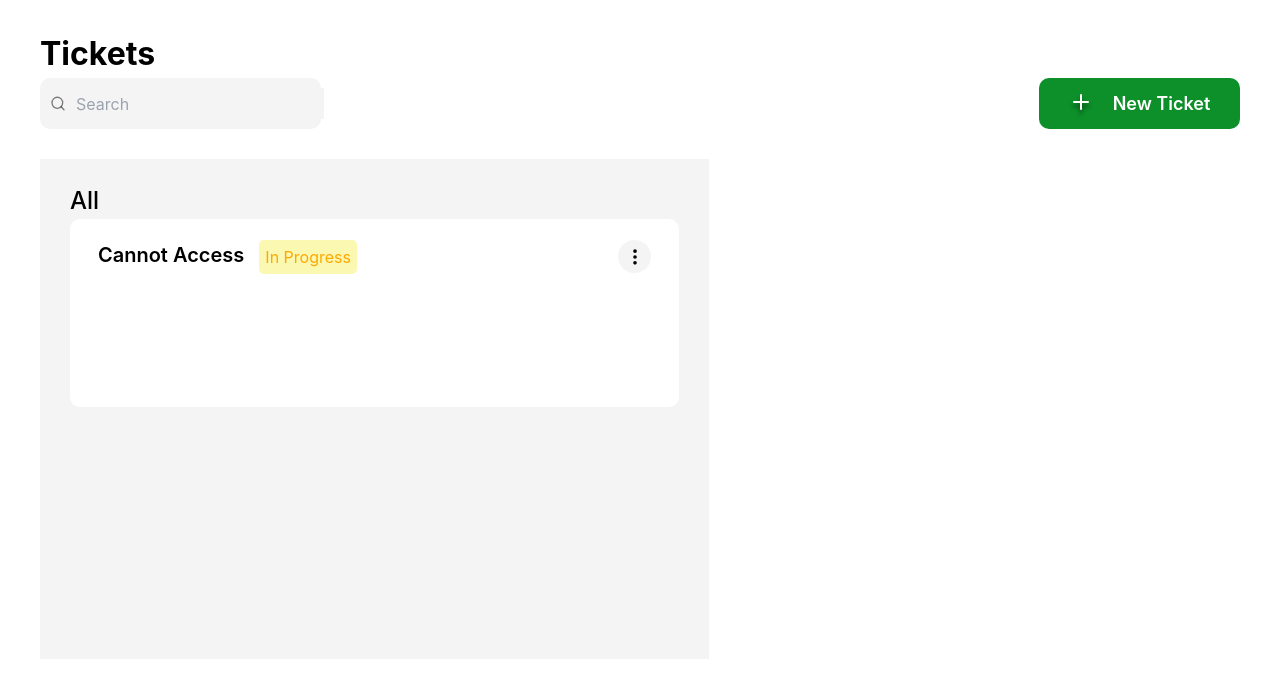
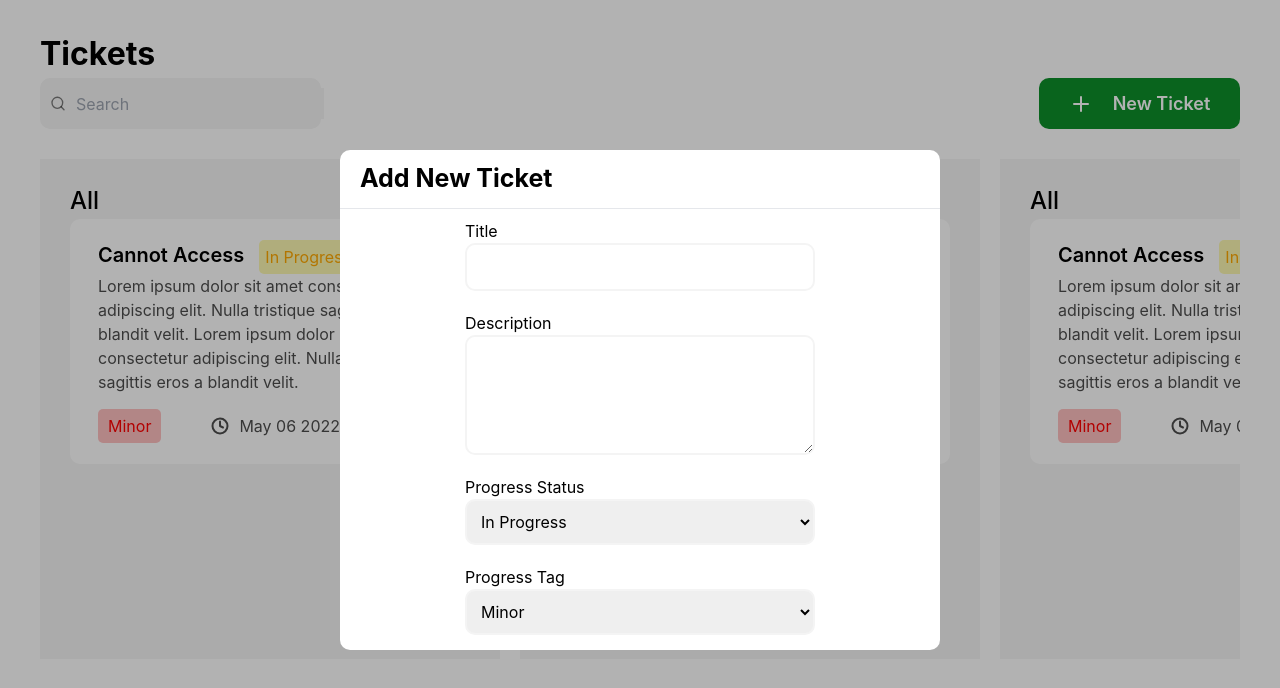
Before and after one commit to 0tuedon/enter-scale-task, a React (Create React App) app: page / in a window 1280 px wide. Shown: the top 688 px of the page. Built offline with nearby package versions, Linux system fonts and the light colour scheme.

Commit message:
Chore:Created the modal to add new tickets

```diff
--- a/src/components/Button.js
+++ b/src/components/Button.js
@@ -1,9 +1,17 @@
 import React from 'react'
 import PropTypes from 'prop-types'
-const Button = ({children,width,styles}) => {
+const Button = ({children,width,styles,click}) => {
   return (
     <button className={`bg-enterGreen
-    ${width?width:'w-[201px]'} ${styles}
+    ${width?width:'w-[201px]'}
+    flex items-center
+            text-[18px] font-semibold
+            text-white
+            px-[10px]
+            justify-center
+            gap-x-[20px]
+            h-[51px] rounded-[10px]
+    ${styles}
   `}>
         {children}
     </button>
@@ -13,6 +21,7 @@ const Button = ({children,width,styles}) => {
 Button.propTypes = {
     children:PropTypes.node.isRequired,
     width:PropTypes.string,
-    styles:PropTypes.string
+    styles:PropTypes.string,
+    click:PropTypes.func
 }
 export default Button
--- /dev/null
+++ b/src/components/NewModal.js
@@ -0,0 +1,38 @@
+import React from 'react'
+import  ReactDOM  from 'react-dom'
+import ProgressForm from './ProgressForm'
+const NewModal = () => {
+  return (
+    // Modal
+    <div className='
+    absolute w-[100%]
+    bg-backdrop
+    z-10
+    h-[100vh]
+    top-0
+    flex justify-center items-center
+    '>
+        {/* The Add New Ticket Form */}
+        <div
+        className='w-[600px] h-[500px]
+        bg-white rounded-[10px]
+        overflow-y-scroll
+        '
+        >
+            {/* New Ticket text */}
+            <div className='px-[20px] border-b  py-[10px]'>
+            <h4 className='text-[25px] font-bold'>Add New Ticket </h4>
+            </div>
+        {/* Form Component */}
+        <ProgressForm/>
+
+        </div>
+
+    </div>
+  )
+}
+
+
+export const Modal = ()=>{
+    return ReactDOM.createPortal(<NewModal/>,document.body)
+}
--- a/src/components/NewTicketLine.js
+++ b/src/components/NewTicketLine.js
@@ -2,6 +2,7 @@ import React from 'react'
 import Button from './Button'
 import Search from './Search'
 import Add from '../assets/svgs/plus.svg'
+import { Modal } from './NewModal'
 
 const NewTicketLine = () => {
   return (
@@ -17,20 +18,17 @@ const NewTicketLine = () => {
         {/* New Ticket Button */}
         <div>
             <Button
+            click={()=>{}}
             styles={`
-            flex items-center
-            text-[18px] font-semibold
-            text-white
-            px-[10px]
-            justify-center
-            gap-x-[20px]
-            h-[51px] rounded-[10px]
+
             `}
             >
              <img src={Add}  alt={"Plus Icon"}   />
              New Ticket
                 </Button>
         </div>
+
+        <Modal/>
     </div>
   )
 }
--- /dev/null
+++ b/src/components/ProgressBody.js
@@ -0,0 +1,14 @@
+import React from 'react'
+
+const ProgressBody = () => {
+  return (
+    <div className='text-[rgba(0,0,0,0.7)]'>
+        <p>
+        Lorem ipsum dolor sit amet consectetur adipiscing elit. Nulla tristique sagittis eros a blandit velit.
+        Lorem ipsum dolor sit amet consectetur adipiscing elit. Nulla tristique sagittis eros a blandit velit.
+        </p>
+    </div>
+  )
+}
+
+export default ProgressBody
--- a/src/components/ProgressCard.js
+++ b/src/components/ProgressCard.js
@@ -1,39 +1,24 @@
-import React from 'react'
-import MoreOptions from '../assets/svgs/more-vertical.svg'
+import ProgressBody from './ProgressBody'
+import ProgressFooter from './ProgressFooter'
+import ProgressHeader from './ProgressHeader'
+
 const ProgressCard = () => {
   return (
-    <div className='min-w-[600px]
+    <div className='
+    min-w-[400px]
+    w-[350px]
     flex flex-col
-    h-[188px]
     rounded-[10px]
     px-[28px]
     py-[21px]
     bg-white'>
-        <div className='flex justify-between'>
-        {/* Card header including title and status */}
-        <div className='flex gap-x-[15px]'>
-            <h4 className='text-[20px]
-            font-semibold
-            '>Cannot Access</h4>
-            {/* progress status */}
-            <div className={`
-            bg-[#FBF8B2]
-            px-[6px]
-            py-[5px]
-            rounded-[5px]
-            `}>
-                <p className={`text-[#FFA800]`}>In Progress</p>
-            </div>
-        </div>
-        {/* More Options Point */}
-        <div className='bg-gray1
-        flex
-         justify-center items-center w-[33px] h-[33px] rounded-[50%]'>
-            {/* More Options Svg */}
-            <img src={MoreOptions} alt={"More Options"} />
-        </div>
-        </div>
+       {/* Progress Header Component */}
+       <ProgressHeader/>
+       {/* Progress body */}
+       <ProgressBody/>
 
+       {/* Footer of progress  */}
+       <ProgressFooter/>
     </div>
   )
 }
--- /dev/null
+++ b/src/components/ProgressFooter.js
@@ -0,0 +1,21 @@
+import React from 'react'
+import Clock from '../assets/svgs/clock.svg'
+const ProgressFooter = () => {
+  return (
+    <div className='flex mt-[15px] gap-x-[50px]'>
+        {/* Tag if Urgent or Minor or average */}
+        <div className='bg-[#FFC0C0] px-[10px]
+        py-[5px] rounded-[5px]'>
+            <p className='text-[#FF0000]'>Minor</p>
+        </div>
+        {/* Date  */}
+        <div className='flex items-center gap-x-[10px]'>
+            <img src={Clock} alt={"Clock"}/>
+            {/* Date time  */}
+            <p className='text-grayOpacity'>May 06 2022</p>
+        </div>
+    </div>
+  )
+}
+
+export default ProgressFooter
--- /dev/null
+++ b/src/components/ProgressForm.js
@@ -0,0 +1,86 @@
+import React from 'react'
+import Button from './Button'
+
+const ProgressForm = () => {
+  return (
+    <form className='px-[20px]
+    gap-y-[20px]
+
+    flex flex-col
+    justify-center
+    items-center
+    py-[10px]'>
+        {/* Input */}
+        <div className='bg-[] flex flex-col'>
+            <label>Title</label>
+            <input
+            className='border-2
+            h-[48px]
+            p-[10px]
+            rounded-[10px]
+            w-[350px] border-gray1
+            focus:outline-none outline-none' />
+        </div>
+
+        <div className='bg-[] flex flex-col'>
+            <label>Description</label>
+            <textarea
+            className='border-2
+            h-[120px]
+            p-[10px]
+            rounded-[10px]
+            w-[350px] border-gray1
+            focus:outline-none outline-none' />
+        </div>
+
+        {/* Select Area */}
+
+        <div className='bg-[] flex flex-col'>
+            <label>Progress Status</label>
+            <select
+            className='border-2
+            p-[10px]
+            rounded-[10px]
+            w-[350px] border-gray1
+            focus:outline-none outline-none' >
+
+                <option selected>
+                    In Progress
+                </option>
+                <option>
+                    Resolved
+                </option>
+            </select>
+        </div>
+        {/* Tag  */}
+        <div className='bg-[] flex flex-col'>
+            <label>Progress Tag</label>
+            <select
+            className='border-2
+            p-[10px]
+            rounded-[10px]
+            w-[350px] border-gray1
+            focus:outline-none outline-none' >
+
+                <option selected>
+                    Minor
+                </option>
+                <option>
+                    Moderate
+                </option>
+                <option>
+                    Urgent
+                </option>
+            </select>
+        </div>
+
+        {/* Submit Button */}
+
+        <Button click={()=>{}}>
+            Add Task
+        </Button>
+    </form>
+  )
+}
+
+export default ProgressForm
--- /dev/null
+++ b/src/components/ProgressHeader.js
@@ -0,0 +1,32 @@
+import React from 'react'
+import MoreOptions from '../assets/svgs/more-vertical.svg'
+const ProgressHeader = () => {
+  return (
+    <div className='flex justify-between'>
+    {/* Card header including title and status */}
+    <div className='flex gap-x-[15px]'>
+        <h4 className='text-[20px]
+        font-semibold
+        '>Cannot Access</h4>
+        {/* progress status */}
+        <div className={`
+        bg-[#FBF8B2]
+        px-[6px]
+        py-[5px]
+        rounded-[5px]
+        `}>
+            <p className={`text-[#FFA800]`}>In Progress</p>
+        </div>
+    </div>
+    {/* More Options Point */}
+    <div className='bg-gray1
+    flex
+     justify-center items-center w-[33px] h-[33px] rounded-[50%]'>
+        {/* More Options Svg */}
+        <img src={MoreOptions} alt={"More Options"} />
+    </div>
+    </div>
+  )
+}
+
+export default ProgressHeader
--- a/src/components/ProgressSection.js
+++ b/src/components/ProgressSection.js
@@ -4,7 +4,7 @@ import ProgressCard from './ProgressCard'
 const ProgressSection = () => {
   return (
     <div className='bg-gray1
-    w-[669px]
+    w-[500px]
     h-[500px]
     px-[30px] py-[24px]'>
         {/* Tag Name */}
--- a/src/components/TicketStatus.js
+++ b/src/components/TicketStatus.js
@@ -3,7 +3,11 @@ import ProgressSection from './ProgressSection'
 
 const TicketStatus = () => {
   return (
-    <div className='flex mt-[30px] '>
+    <div className='flex
+    overflow-x-scroll
+    gap-x-[20px] mt-[30px] '>
+        <ProgressSection/>
+        <ProgressSection/>
         <ProgressSection/>
     </div>
   )
--- a/tailwind.config.js
+++ b/tailwind.config.js
@@ -6,7 +6,9 @@ module.exports = {
     extend: {
       colors:{
         gray1:"#F4F4F4",
-        enterGreen:"#0D8F2A"
+        enterGreen:"#0D8F2A",
+        grayOpacity:'rgba(0,0,0,0.7)',
+        backdrop:'rgba(0,0,0,0.3)'
       }
     },
   },
```
Also changed, not shown: src/assets/svgs/clock.svg (added), src/assets/svgs/plus.svg.
